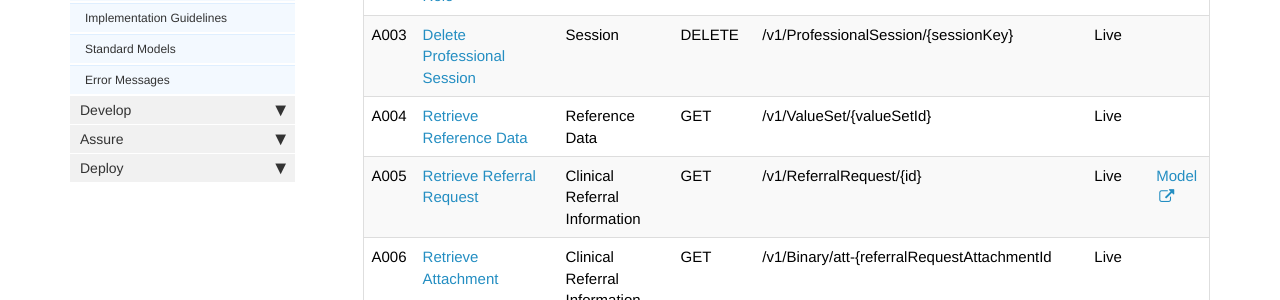
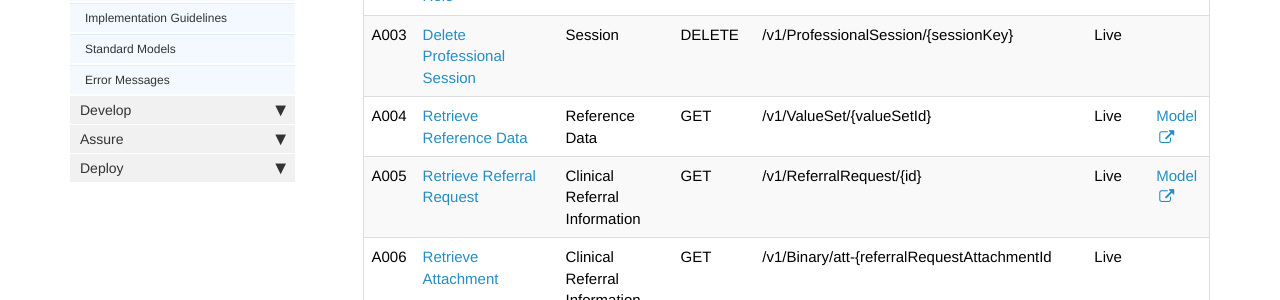
Before and after one commit to nhsconnect/digital-referrals, a Jekyll site: the page built from pages/explore/explore_endpoint_catalogue.md, in a window 1280 px wide and 900 px high. Shown: the part 391-691 px from the top of the window. Built offline with Jekyll 4.4.1, drawn with Linux system fonts in a browser that asks for light colours; nearby versions of some CDN libraries; comment, search, counter and statistics services are not loaded.

Commit message:
Added FHIR model link to A004

```diff
--- a/pages/explore/explore_endpoint_catalogue.md
+++ b/pages/explore/explore_endpoint_catalogue.md
@@ -12,7 +12,7 @@ summary: "Catalogue of all currently available external e-Referral API endpoints
 |A001|[Create Professional Session](explore_endpoint_a001.html)|Session|POST|/v1/ProfessionalSession|<span class="api_status_indicator Live">Live</span>|&nbsp;|
 |A002|[Professional Session Select Role](explore_endpoint_a002.html)|Session|PUT|/v1/ProfessionalSession/{sessionKey}|Live|&nbsp;|
 |A003|[Delete Professional Session](explore_endpoint_a003.html)|Session|DELETE|/v1/ProfessionalSession/{sessionKey}|Live|&nbsp;|
-|A004|[Retrieve Reference Data](explore_endpoint_a004.html)|Reference Data|GET|/v1/ValueSet/{valueSetId}|Live|&nbsp;|
+|A004|[Retrieve Reference Data](explore_endpoint_a004.html)|Reference Data|GET|/v1/ValueSet/{valueSetId}|Live|[Model](https://data.developer.nhs.uk/specifications/eRS-draftd/Profile.Valueset/ers-specialty-valueset-1.html)|
 |A005|[Retrieve Referral Request](explore_endpoint_a005.html)|Clinical Referral Information|GET|/v1/ReferralRequest/{id}|Live|[Model](https://data.developer.nhs.uk/specifications/eRS-draftd/Profile.ReferralsForReviewWorklistResponse/ers-referralrequest-1.html)|
 |A006|[Retrieve Attachment](explore_endpoint_a006.html)|Clinical Referral Information|GET|/v1/Binary/att-{referralRequestAttachmentId|Live|&nbsp;|
 |A007|[Retrieve Clinical Information](explore_endpoint_a007.html)|Clinical Referral Information|GET|/v1/Binary/$ers.generateCRI|Live|[Model](https://data.developer.nhs.uk/specifications/eRS-draftd/Profile.ClinicalReferralInformationQuery/ers-clinicalreferralinformation-operation-1.html)|
```
